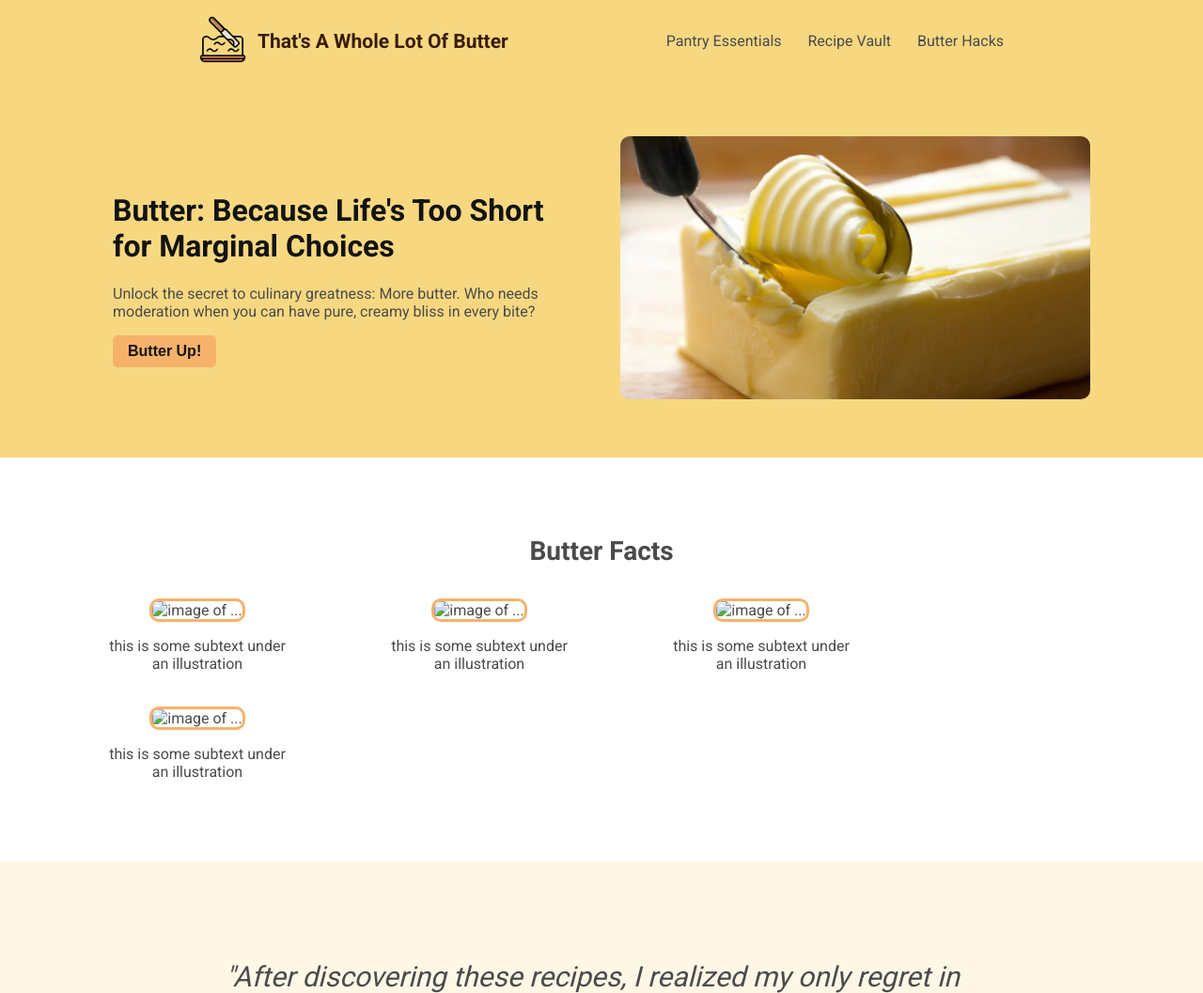
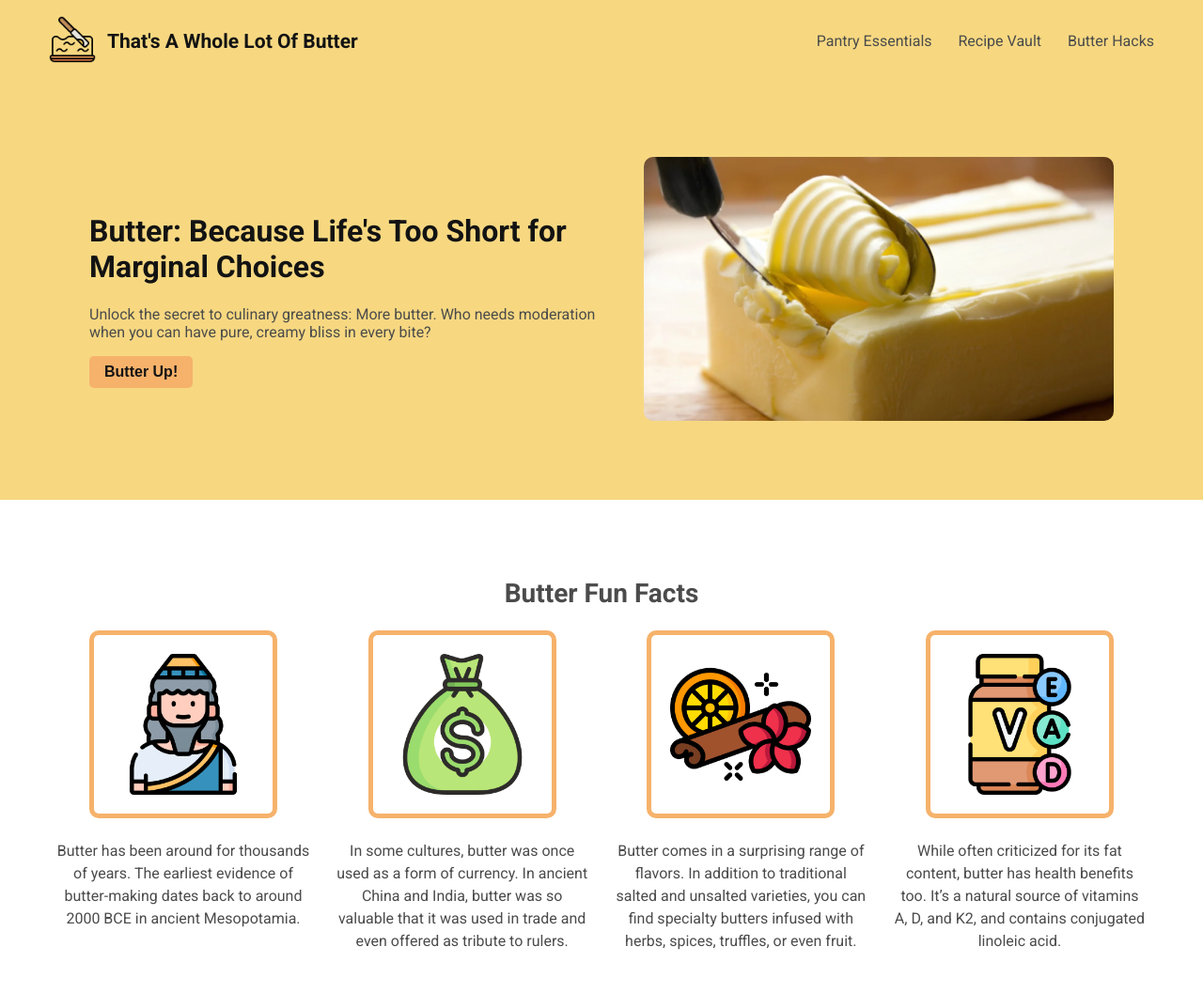
Before and after one commit to codingwithroman/landing-page, a plain HTML site: page index.html in a window 1280 px wide. Shown: the top 1057 px of the page at 94% size. Drawn offline with Linux system fonts and the light colour scheme.

Commit message:
Add Media
add icons for the image row section

```diff
--- a/index.html
+++ b/index.html
@@ -9,6 +9,7 @@
 </head>
 <body>
     <div class="hero">
+        <header>
             <div class="header">
                 <div class="logo">
                     <a href="#">
@@ -22,6 +23,7 @@
                     <a href="#">Butter Hacks</a>
                 </div>
             </div>
+        </header>
         <div class="hero-section">
             <div class="left-side">
                 <h1>Butter: Because Life's Too Short for Marginal Choices</h1>
@@ -34,23 +36,23 @@
         </div>
     </div>
     <div class="random">
-        <h2>Butter Facts</h2>
+        <h2>Butter Fun Facts</h2>
         <div class="illustration-container">
             <div class="illustration-and-text">
-                <img class="illustration" src="" alt="image of ...">
-                <p>this is some subtext under an illustration</p>
+                <img class="illustration" src="mesopotamia.png" alt="image of mesopotamian man">
+                <p>Butter has been around for thousands of years. The earliest evidence of butter-making dates back to around 2000 BCE in ancient Mesopotamia.</p>
             </div>
             <div class="illustration-and-text">
-                <img class="illustration" src="" alt="image of ...">
-                <p>this is some subtext under an illustration</p>
+                <img class="illustration" src="money.png" alt="image of money">
+                <p>In some cultures, butter was once used as a form of currency. In ancient China and India, butter was so valuable that it was used in trade and even offered as tribute to rulers.</p>
             </div>
             <div class="illustration-and-text">
-                <img class="illustration" src="" alt="image of ...">
-                <p>this is some subtext under an illustration</p>
+                <img class="illustration" src="spices.png" alt="image of spices">
+                <p>Butter comes in a surprising range of flavors. In addition to traditional salted and unsalted varieties, you can find specialty butters infused with herbs, spices, truffles, or even fruit.</p>
             </div>
             <div class="illustration-and-text">
-                <img class="illustration" src="" alt="image of ...">
-                <p>this is some subtext under an illustration</p>
+                <img class="illustration" src="vitamins.png" alt="image of vitamins">
+                <p>While often criticized for its fat content, butter has health benefits too. It’s a natural source of vitamins A, D, and K2, and contains conjugated linoleic acid.</p>
             </div>
         </div>
     </div>
--- a/style.css
+++ b/style.css
@@ -10,25 +10,26 @@ body {
     background-color: #F7D881;
     display: flex;
     flex-direction: column;
-
 }
 
 .header {
     display: flex;
     justify-content: space-between;
-    padding: 10px 200px;
+    padding: 10px;
     align-items: center;
+    max-width: 1200px;
+    margin: 0 auto;
 }
 
 .hero-section {
     display: flex;
     justify-content: center;
     align-items: center;
-    height: 400px;
+    padding: 80px;
 }
 
 .left-side {
-    max-width: 500px;
+    max-width: 550px;
     margin-right: 40px;
 
 }
@@ -54,9 +55,11 @@ button {
     color: rgb(19, 19, 19);
 }
 
-h1 {
+h1,
+h3 {
     color: rgb(19, 19, 19);
 }
+
 
 .logo {
     font-size: 18px;
@@ -69,7 +72,6 @@ h1 {
 .random {
     display: flex;
     flex-direction: column;
-    justify-content: center;
     align-items: center;
     padding: 60px;
 }
@@ -77,19 +79,35 @@ h1 {
 .illustration-container {
     display: flex;
     flex-wrap: wrap;
+    justify-content: space-between;
+    max-width: 1400px;
 }
 
 .illustration-and-text {
-    width: 200px;
-    margin: 10px 50px;
     text-align: center;
+    line-height: 1.5;
+    font-size: 16px;
+    flex-basis: calc((100%/4) - 20px);
+}
+
+@media (max-width: 800px) {
+    .illustration-and-text {
+        flex: 1 1 calc(50% - 20px); /* 2 items per row with gap */
+    }
+}
+
+@media (max-width: 480px) {
+    .image-container .item {
+        flex-basis: 100%; /* 1 item per row on very narrow screens */
+    }
 }
 
 .illustration {
-    border: 3px solid #F6B26B;
+    border: 5px solid #F6B26B;
     border-radius: 10px;
-    width: 200px;
-    height: 200px;
+    width: 150px;
+    height: 150px;
+    padding: 20px;
 }
 
 h2 {
@@ -98,10 +116,9 @@ h2 {
 
 .testimonial {
     display: flex;
-    justify-content: ;
     align-items: center;
     flex-direction: column;
-    padding: 100px;
+    padding: 120px;
     background-color: #FFF7E6;
 }
 
@@ -125,7 +142,7 @@ h2 {
     display: flex;
     justify-content: center;
     align-items: center;
-    padding: 100px;
+    padding: 120px;
 }
 
 .action-container {
```
Also changed, not shown: mesopotamia.png (added), money.png (added), spices.png (added), vitamins.png (added). Lines whose indentation alone changed are shown as unchanged.
